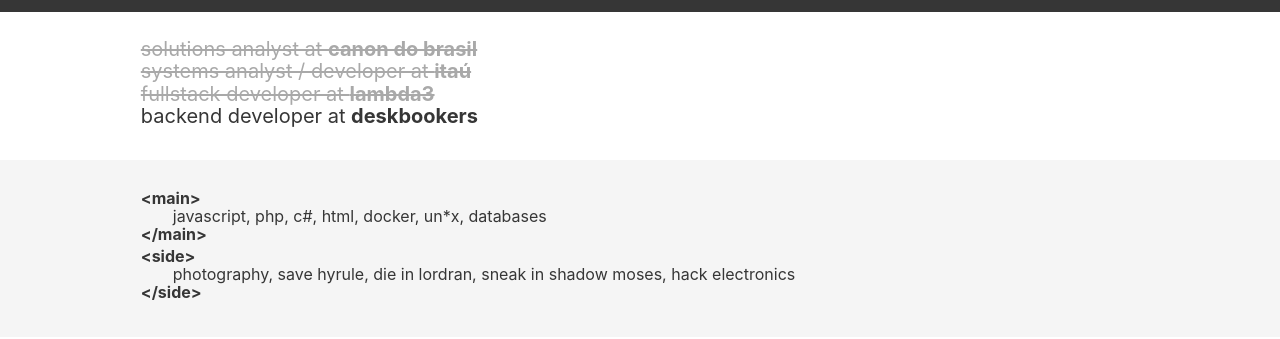
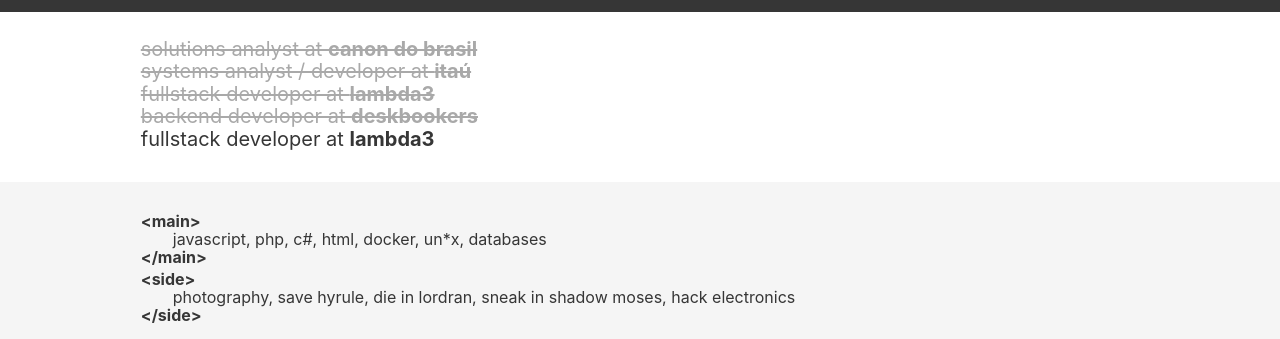
Before and after one commit to rafaeldelboni/rafaeldelboni.github.io, a plain HTML site: page index.html in a window 1280 px wide. Shown: the part 104-443 px from the top of the page. Drawn offline with Linux system fonts and the light colour scheme.

Commit message:
feat: added new (old) job role

```diff
--- a/index.html
+++ b/index.html
@@ -52,11 +52,21 @@
         </h2>
       </div>
       <div>
-        <h2>
+        <h2 class="oldXp">
           backend developer at
           <strong>
             <a href="https://www.deskbookers.com/" class="light" target="_blank">
               deskbookers
+            </a>
+          </strong>
+        </h2>
+      </div>
+      <div>
+        <h2>
+          fullstack developer at
+          <strong>
+            <a href="https://www.lambda3.com.br/" target="_blank">
+              lambda3
             </a>
           </strong>
         </h2>
```
